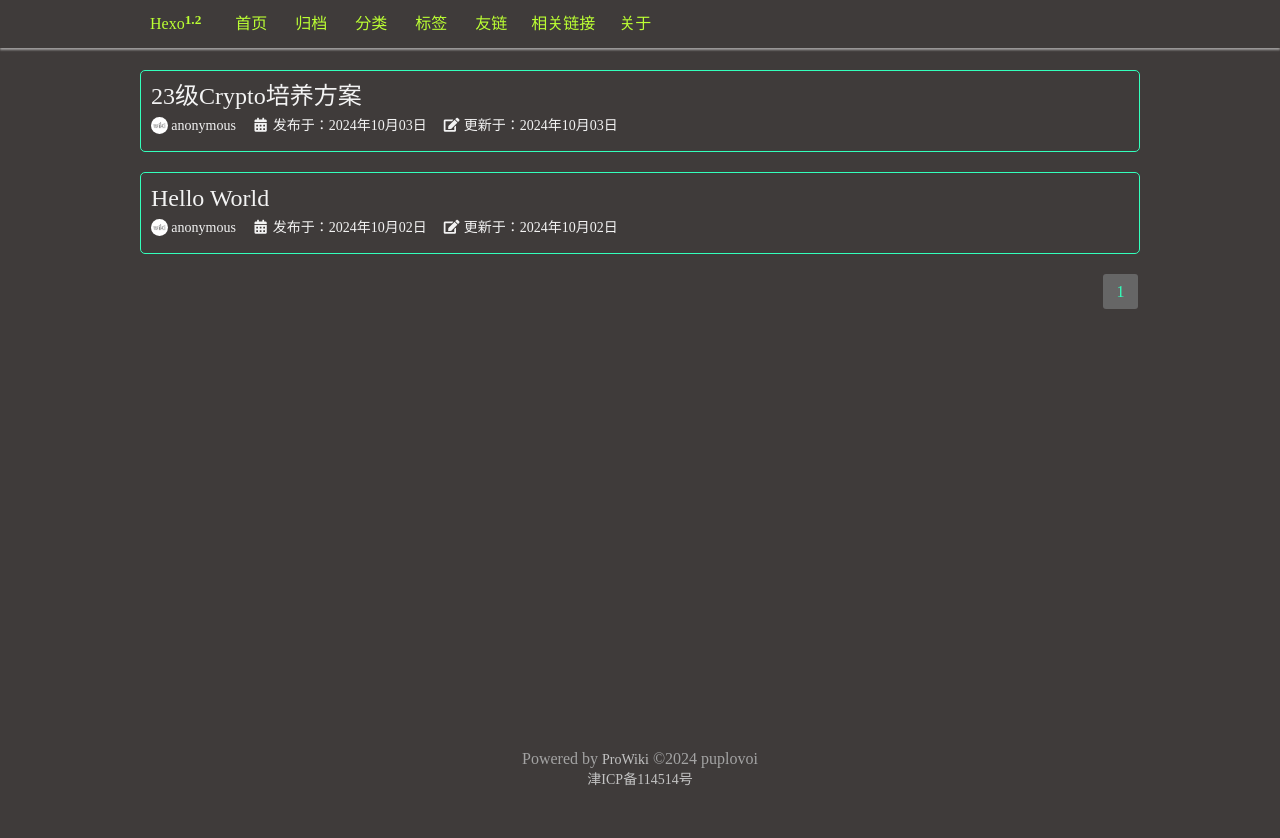
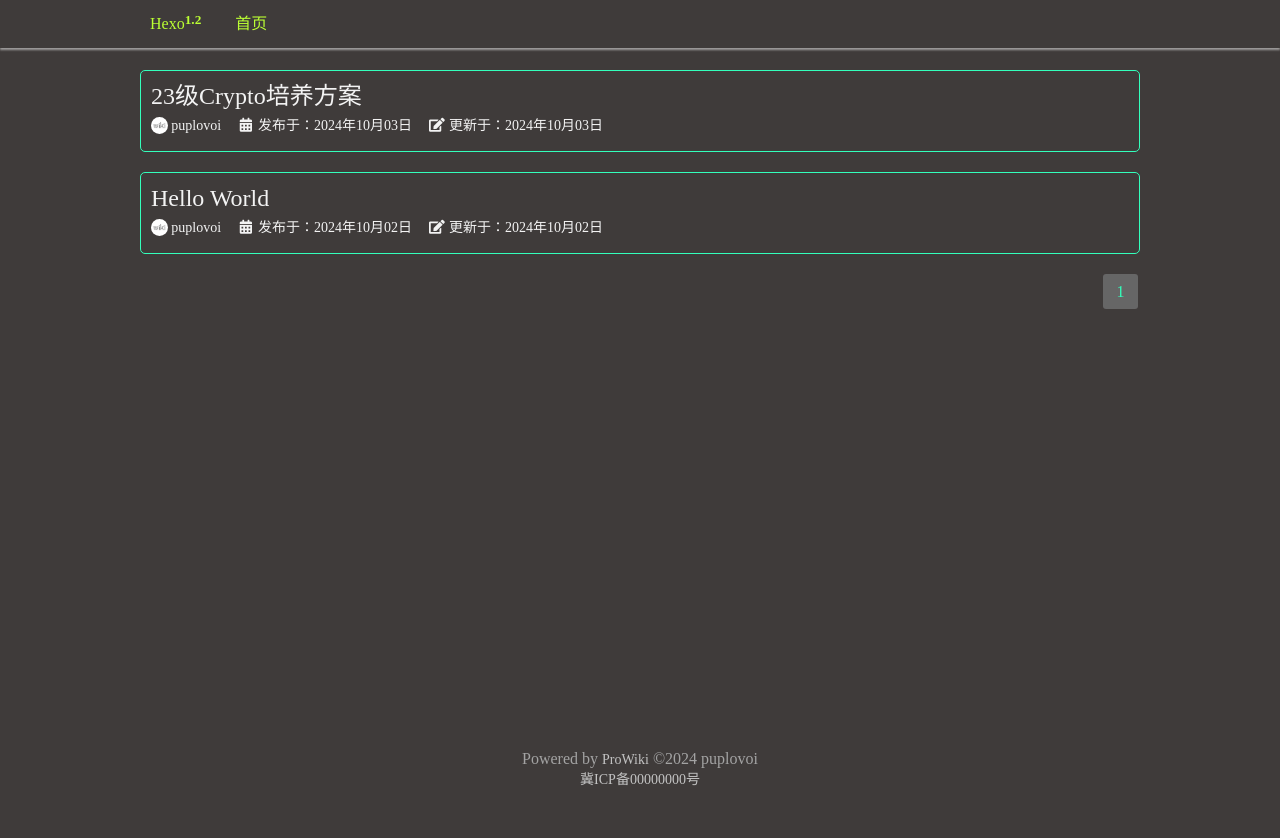
Before and after one commit to puplovoi/puplovoi.github.io, a plain HTML site: page index.html in a window 1280 px wide. Drawn offline with Linux system fonts and the light colour scheme; a web font is replaced by a local one.

Commit message:
Site updated: 2024-10-03 15:38:50

```diff
--- a/index.html
+++ b/index.html
@@ -61,39 +61,6 @@
             <a href="/">首页</a>
 
 
-
-            <a href="/archives">归档</a>
-
-
-
-            <a href="/categories">分类</a>
-
-
-
-            <a href="/tags">标签</a>
-
-
-
-            <a href="/friends">友链</a>
-
-
-
-            <div class="dropdown">
-              <a class="dropbtn">相关链接</a>
-              <div class="dropdown-content">
-
-                  <a href="/2020/07/16/3a6087ce/">文章</a>
-
-                  <a target="_blank" rel="noopener" href="https://www.baidu.com">百度一下你就知道</a>
-
-              </div>
-            </div>
-
-
-
-            <a href="/about">关于</a>
-
-
       </nav>
     </div>
   </div>
@@ -120,7 +87,7 @@
 
         <div class="meta meta_auth">
             <img src="/img/default.png" alt="head" />
-            <p>anonymous</p>
+            <p>puplovoi</p>
         </div>
 
 
@@ -160,7 +127,7 @@
 
         <div class="meta meta_auth">
             <img src="/img/default.png" alt="head" />
-            <p>anonymous</p>
+            <p>puplovoi</p>
         </div>
 
 
@@ -210,7 +177,7 @@
         <div class="inner">
             Powered by <a href="https://github.com/hdxw/hexo-theme-prowiki" target="_blank">ProWiki</a>
             &copy;2024 puplovoi<br>
-            <a target="_blank" rel="noopener" href="http://beian.miit.gov.cn/">津ICP备114514号</a>
+            <a target="_blank" rel="noopener" href="http://beian.miit.gov.cn/">冀ICP备00000000号</a>
             <div style="height: 50px;"></div>
         </div>
     </div>
```
Also changed, not shown: 2024/10/02/hello-world/index.html (+2 -35 lines), 2024/10/03/2023级Crypto培养方案/index.html (+2 -35 lines), archives/2024/10/index.html (+1 -34 lines), archives/2024/index.html (+1 -34 lines), archives/index.html (+1 -34 lines), puplovo.jpg (added).
